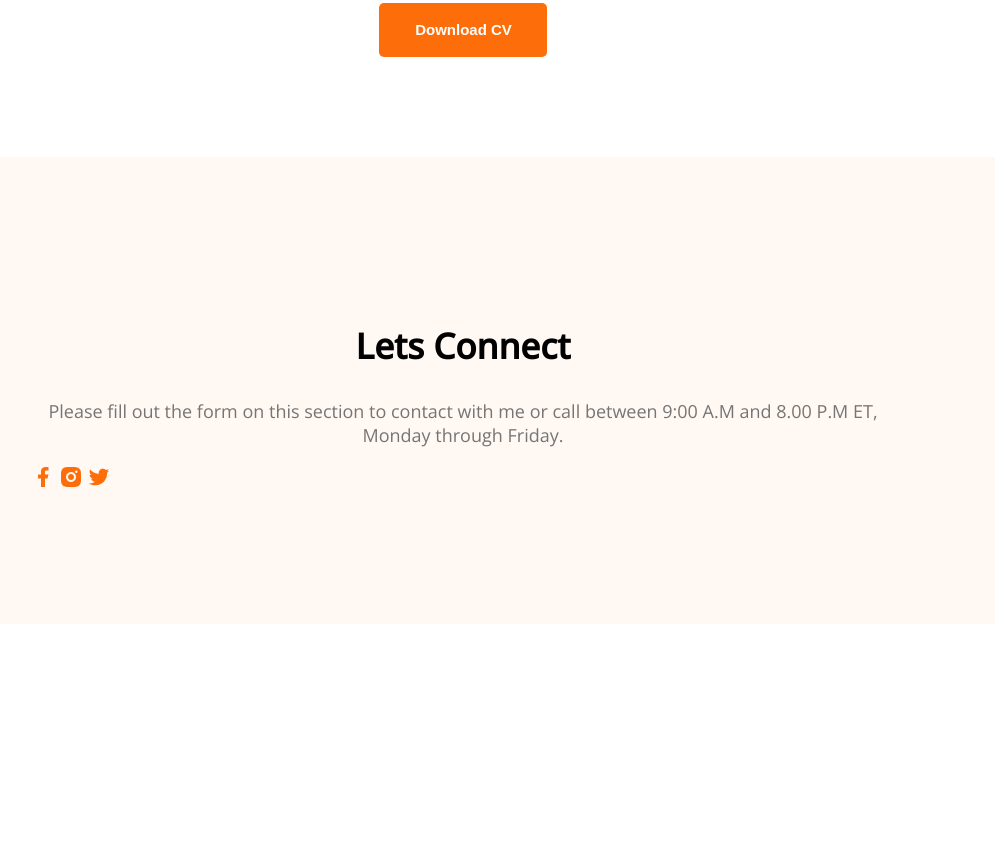
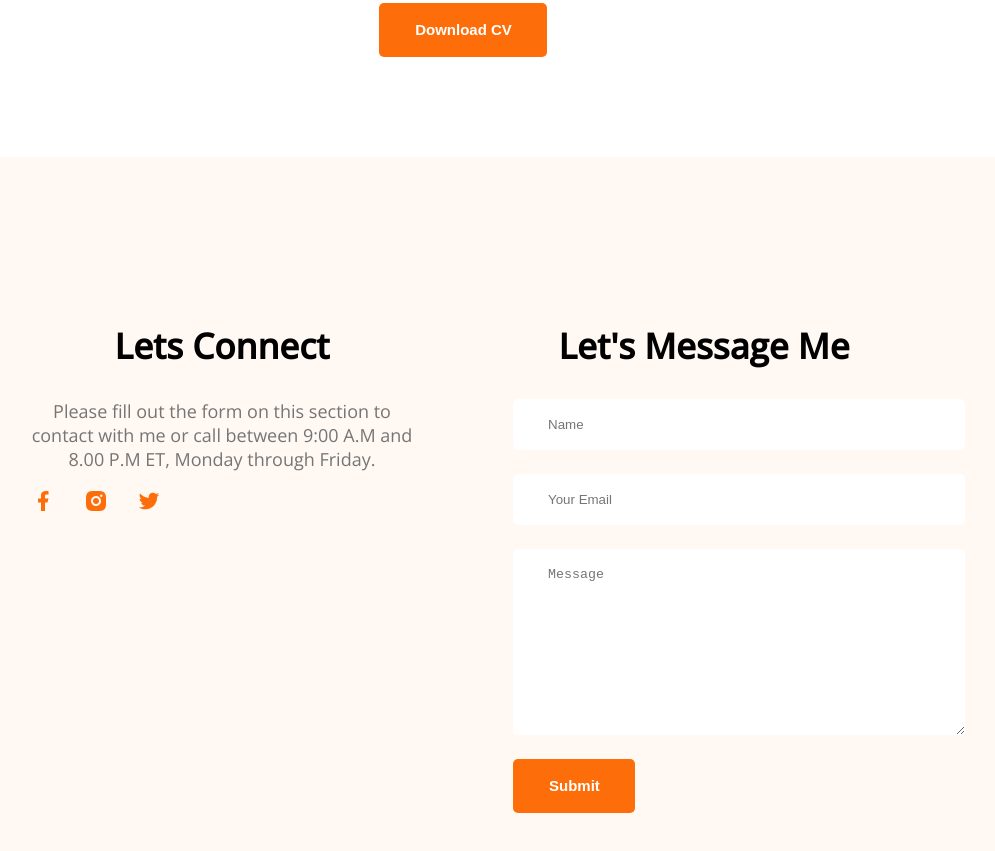
Before and after one commit to naimulabeer/web-developer-portfolio, a plain HTML site: page index.html in a window 1280 px wide. Shown: the part 3118-3969 px from the top of the page, without its empty margins (177-1172 px from the left). Before the commit the page ends 3750 px from the top, so only its background shows below. Drawn offline with nearby package versions, Linux system fonts and the light colour scheme.

Commit message:
finished footer sections

```diff
--- a/index.html
+++ b/index.html
@@ -225,6 +225,22 @@
           <a href=""><img src="images/icons/twitter.png" alt="twitter" /></a>
         </div>
       </div>
+
+      <div class="footer-column">
+        <h3 class="about-title">Let's Message Me</h3>
+        <form class="contact" action="">
+          <input type="text" placeholder="Name" />
+          <input type="email" name="" placeholder="Your Email" />
+          <textarea
+            name=""
+            id=""
+            cols="30"
+            rows="10"
+            placeholder="Message"
+          ></textarea>
+          <input class="btn-primary" type="submit" value="Submit" />
+        </form>
+      </div>
     </footer>
   </body>
 </html>
--- a/styles/portfolio.css
+++ b/styles/portfolio.css
@@ -189,7 +189,28 @@ main {
 
 footer {
   display: flex;
+  gap: 100px;
   background: #fff8f3;
+  margin-top: 100px;
   padding: 130px 200px;
-  margin-top: 100px;
 }
+
+.footer-column {
+  width: 50%;
+}
+
+.contact input[type="text"],
+input[type="email"],
+textarea {
+  display: block;
+  margin-bottom: 24px;
+  padding: 18px 35px;
+  border-radius: 5px;
+  border: 0;
+  color: #757575;
+  width: 100%;
+}
+
+.social-links a {
+  margin-right: 25px;
+}
```
